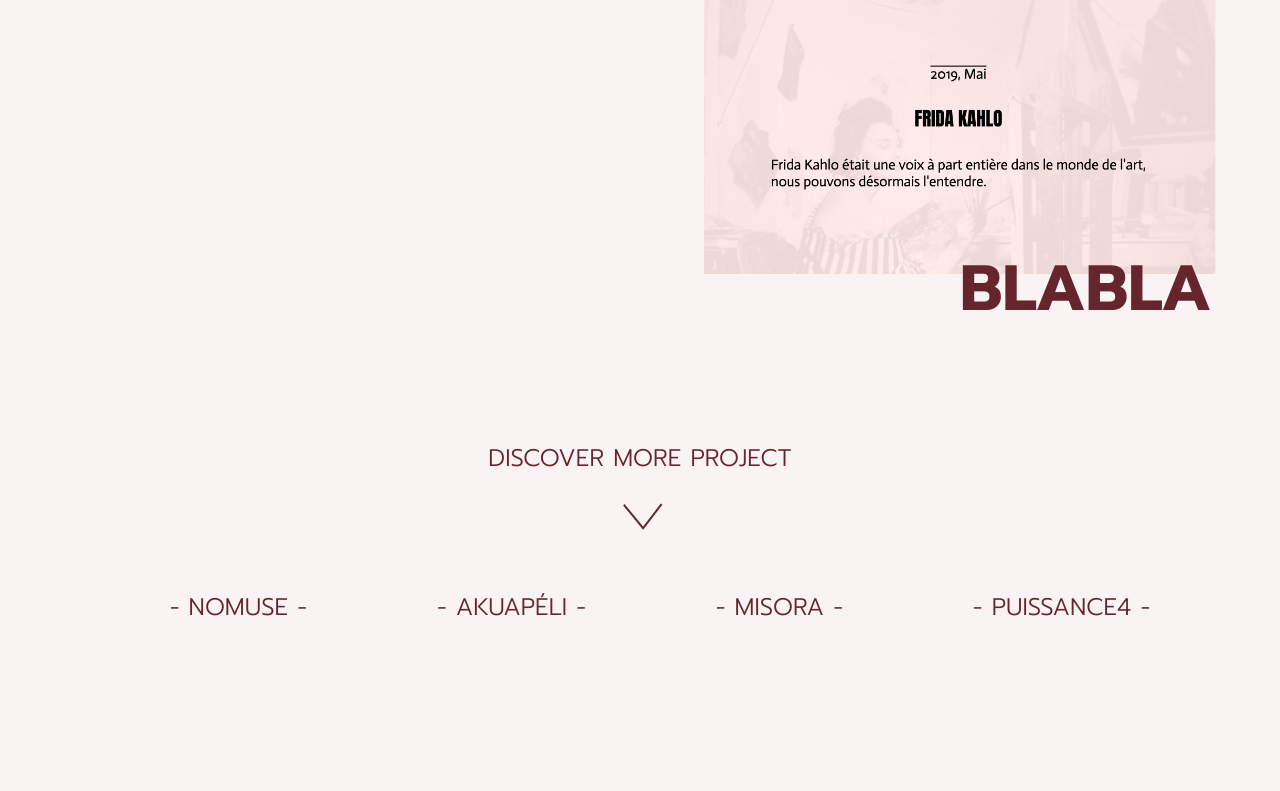
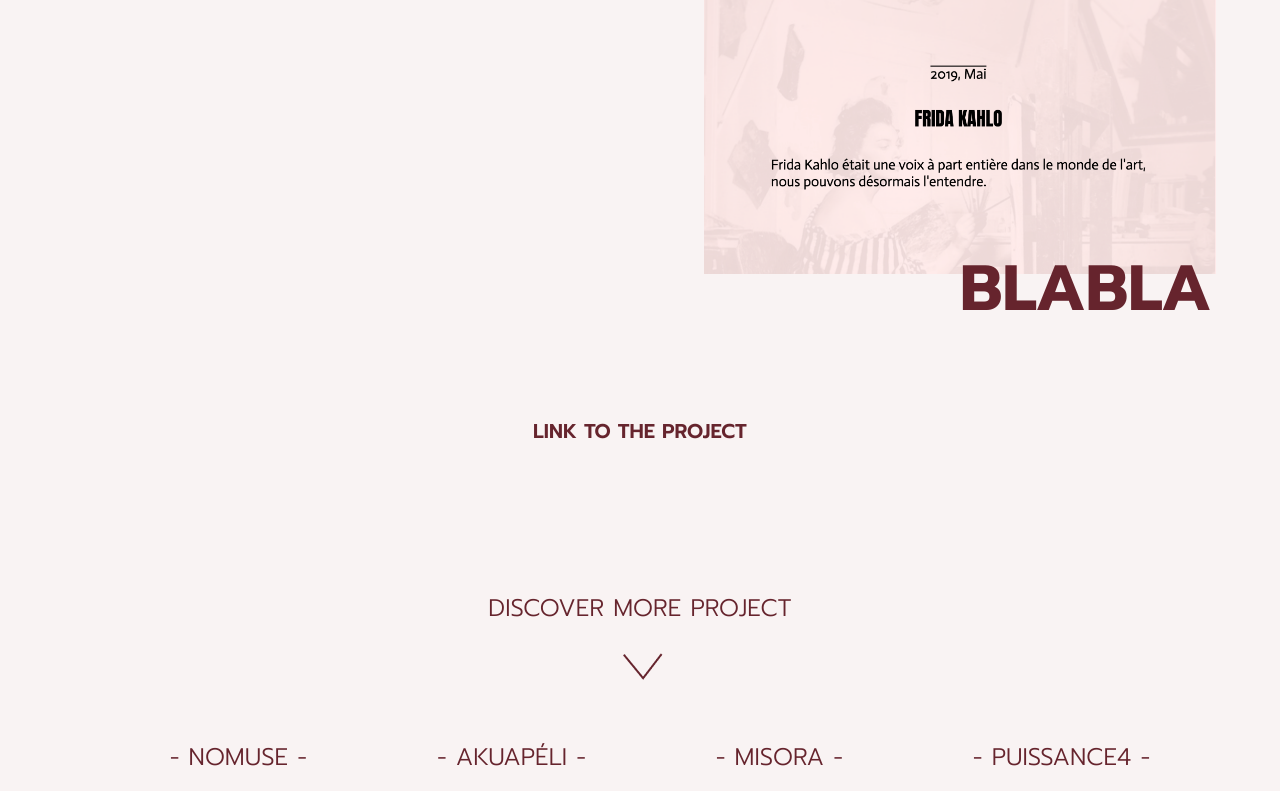
Before and after one commit to amandine888/Portfolio, a React (Create React App) app in the folder portfolio/: page /Nomuse in a window 1280 px wide. Shown: the part 1976-2767 px from the top of the page. Before the commit the page ends 2617 px from the top, so only its background shows below. Built offline with nearby package versions, Linux system fonts and the light colour scheme.

Commit message:
add link into nomuse project

```diff
--- a/portfolio/src/Nomuse.css
+++ b/portfolio/src/Nomuse.css
@@ -1,4 +1,5 @@
 .headerContainer{
+    /* border: 2px solid peru;  */
     display: flex;
     flex-direction: column;
     align-items: center;
@@ -155,3 +156,11 @@
     left: 20vw;
     top: 50vh;
 }
+
+.linkDiv{
+    /* border: 2px solid blueviolet;  */
+    width: 100%;
+    display: flex;
+    justify-content: center;
+    margin-bottom: 15vh;
+}
--- a/portfolio/src/components/Nomuse.js
+++ b/portfolio/src/components/Nomuse.js
@@ -1,5 +1,6 @@
 import React from 'react';
-import {withRouter} from 'react-router-dom';
+import {withRouter, Redirect} from 'react-router-dom';
+import {Route, Switch, Link, BrowserRouter as Router} from 'react-router-dom';
 import NavBarre from './NavBarre';
 import Title from './Title';
 import Footer from './Footer';
@@ -8,6 +9,15 @@
 const header = {
     backgroundColor: '#EFDCDD',
     height:'90vh',
+}
+
+const link = {
+    fontSize: '1.25em',
+    textDecoration: 'none',
+    color: '#66242D',
+    textTransform: 'uppercase',
+    fontWeight: '600',
+
 }
 
 class Nomuse extends React.Component {
@@ -73,6 +83,9 @@
                         </div>
                     </div>
                 </div>
+                <div className='linkDiv'>
+                    <Link to='nomuse.netlify.com/' style={link} >Link to the project</Link>
+                </div>
                 <Footer/>
             </div>
         )
```
